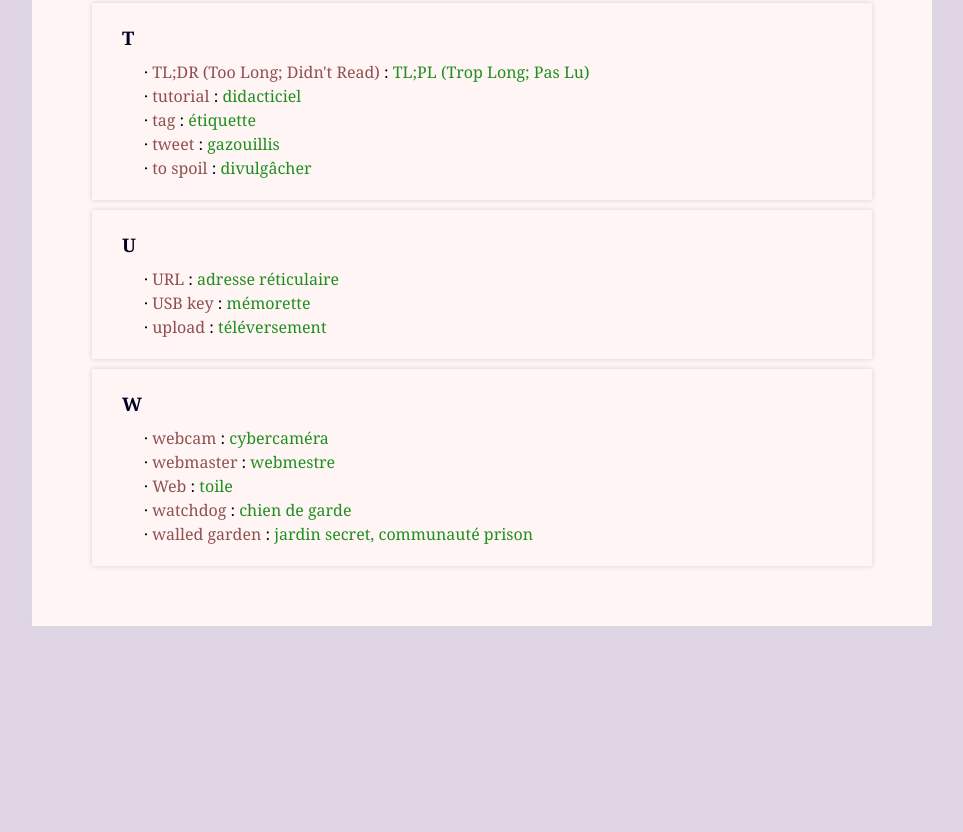
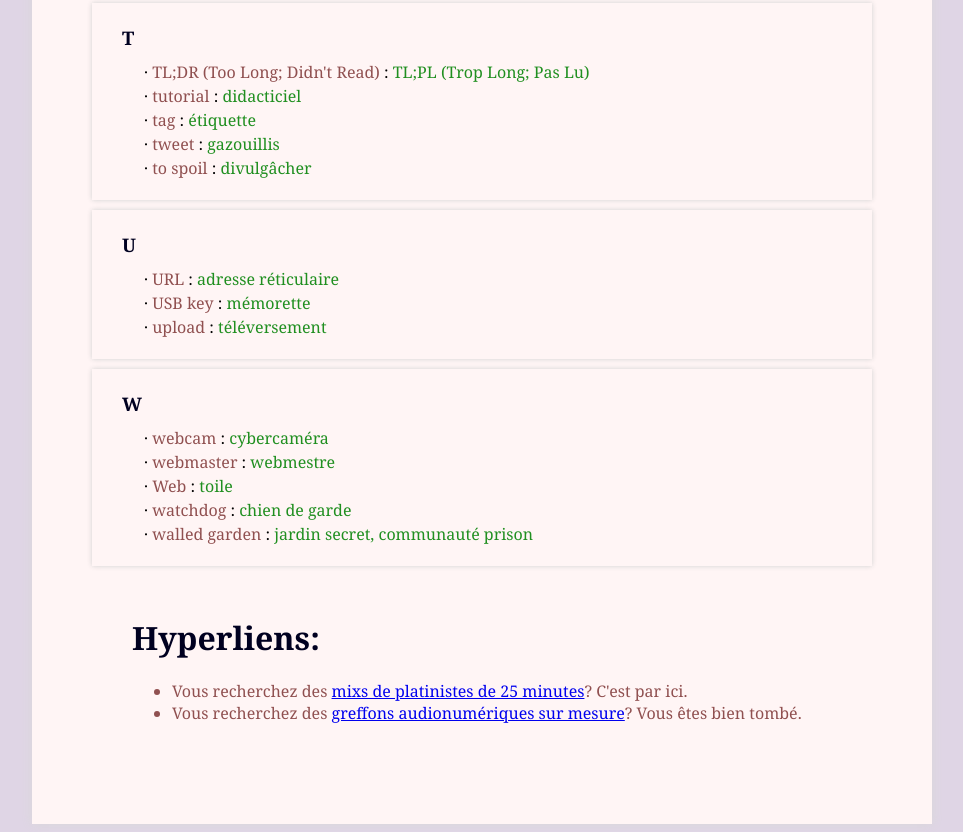
Before and after one commit to soulaklabs/bitoduc.fr, a plain HTML site: page www.bitoduc.fr/index.htm in a window 1280 px wide. Shown: the part 3911-4743 px from the top of the page, without its empty margins (158-1121 px from the left). Before the commit the page ends 4545 px from the top, so only its background shows below. Drawn offline with Linux system fonts and the light colour scheme.

Commit message:
Ajout publicité ehontée. La croissance n'ira pas se chercher avec les dents toute seule.

```diff
--- a/www.bitoduc.fr/feuille_de_style.css
+++ b/www.bitoduc.fr/feuille_de_style.css
@@ -67,6 +67,13 @@ h3
     margin: 50px;
 }
 
+#publicite
+{
+    font-size: normal;
+    color: #905050;
+    margin: 50px;
+}
+
 #subtitle
 {
     color: #101010;
--- a/www.bitoduc.fr/index.htm
+++ b/www.bitoduc.fr/index.htm
@@ -2,7 +2,7 @@
     <html lang="fr">
     <head>
         <meta charset="UTF-8">
-        <title>Bitoduc.fr : la référence sur les termes informatiques en français</title>
+        <title>Bitoduc.fr : la référence selon nous-mêmes sur les termes informatiques en français</title>
         <link rel="icon" href="favicon.ico" />
         <link rel="stylesheet" type="text/css" href="feuille_de_style.css" />
 
@@ -36,7 +36,7 @@
                 Vous avez des idées de traductions ? Parlons-en sur le
                 <a href="https://github.com/p0nce/bitoduc.fr/issues">
                   dispositif de suivi de bogues</a>&nbsp;!
-                Les rustines et fusiodemandes sont appréciées.
+                Les rustines et fusiodemandes sont toujours appréciées.
 
                 <br/><br/>
                 <div>
@@ -50,6 +50,13 @@
             <div id="mots" data-langue="anglais">
             </div>
 
+            <div id="publicite">
+                <h1>Hyperliens:</h1>
+                <ul>
+                    <li>Vous recherchez des <a href="http://tech.no.com">mixs de platinistes de 25 minutes</a>? C'est par ici.</a></li>
+                    <li>Vous recherchez des <a href="http://www.auburnsounds.com">greffons audionumériques sur mesure</a>? Vous êtes bien tombé.</li>
+                </ul>
+            </div>
         </div>
         <script type="text/javascript">
             construitListe(window);
```
